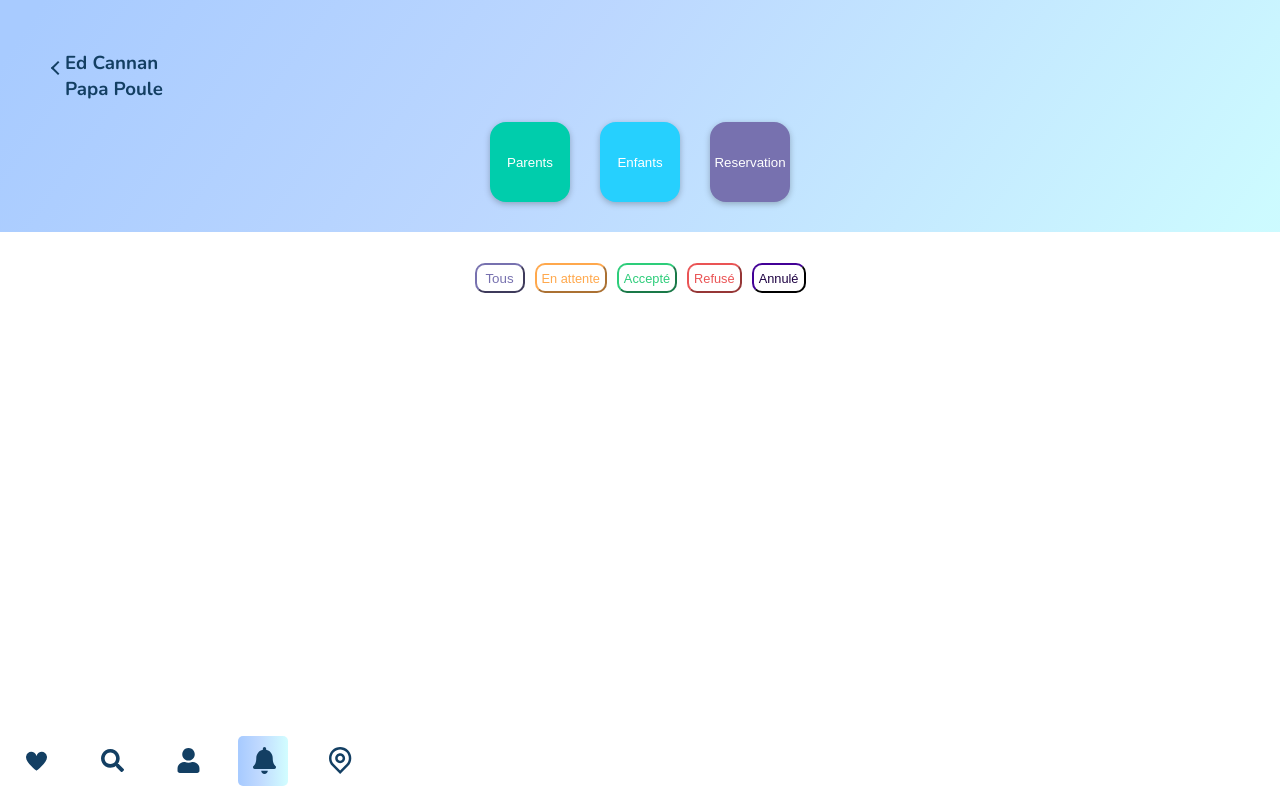
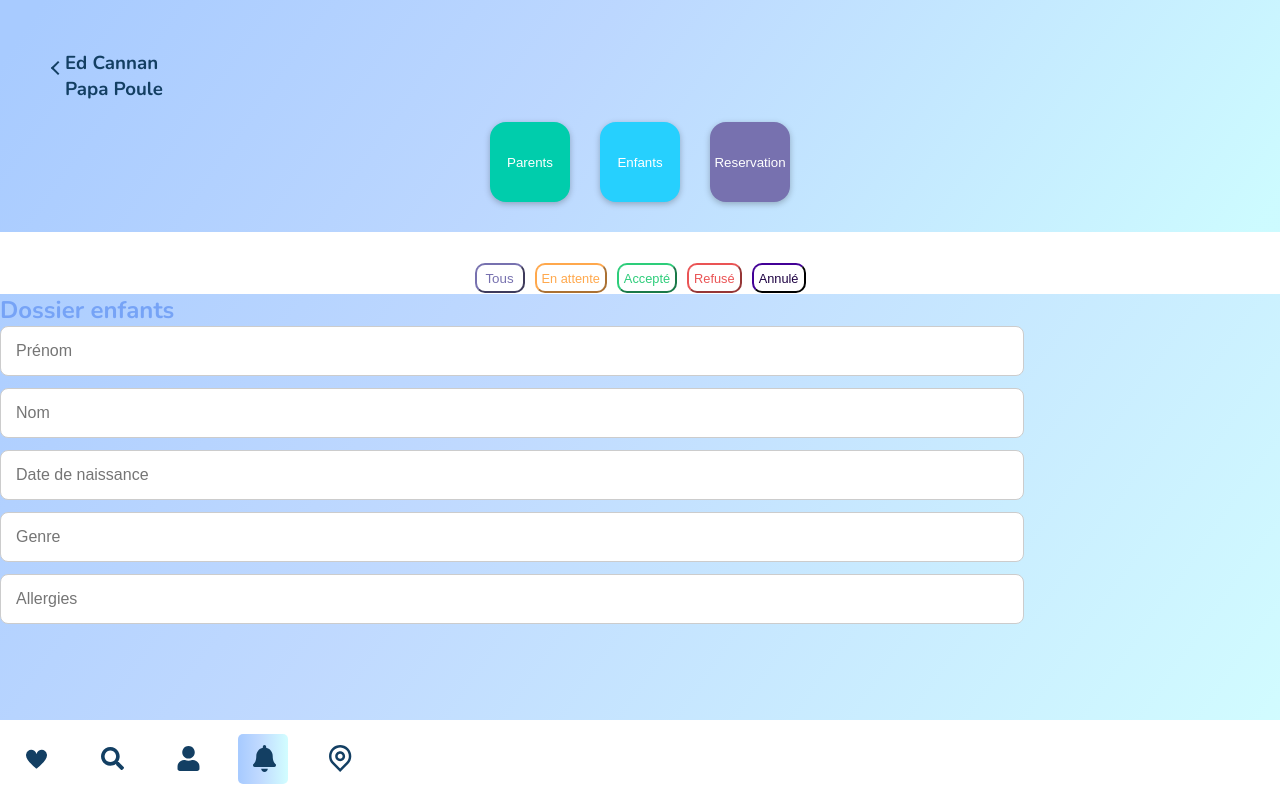
Before and after one commit to naiiipan44/Les-Petits-Nids, a React (Vite) app in the folder client/: page /parentsbookings in a window 1280 px wide. Shown: the top 800 px of the page. Built offline with nearby package versions, Linux system fonts and the light colour scheme; a web font is replaced by a local one.

Commit message:
work in progress

```diff
--- /dev/null
+++ b/client/src/components/ChildrenFolder.css
@@ -0,0 +1,13 @@
+.title-profile-children {
+  color: #76a3f6;
+}
+
+.login-form-children {
+  display: grid;
+  gap: 12px;
+  width: 80%;
+}
+.bottom-page {
+  background: white;
+  padding: 1px;
+}
--- /dev/null
+++ b/client/src/components/ChildrenFolder.tsx
@@ -0,0 +1,43 @@
+import "../components/ChildrenFolder.css";
+
+function ChildrenFolder() {
+  return (
+    <>
+      <h1 className="title-profile-children"> Dossier enfants</h1>
+      <form className="login-form-children">
+        <input
+          type="firstname"
+          name="firstname"
+          placeholder="Prénom"
+          className="input-field"
+        />
+        <input
+          type="lastname"
+          name="lastname"
+          placeholder="Nom"
+          className="input-field"
+        />
+        <input
+          type="birthdate"
+          name="birthdate"
+          placeholder="Date de naissance"
+          className="input-field"
+        />
+        <input
+          type="gender"
+          name="gender"
+          placeholder="Genre"
+          className="input-field"
+        />
+        <input
+          type="Allergies"
+          name="Allergies"
+          placeholder="Allergies"
+          className="input-field"
+        />
+      </form>
+    </>
+  );
+}
+
+export default ChildrenFolder;
--- a/client/src/pages/ParentsProfils.css
+++ b/client/src/pages/ParentsProfils.css
@@ -5,7 +5,6 @@
 
 .bottom-page {
   background: white;
-  min-height: 100vh;
   padding: 1px;
 }
 
--- a/client/src/pages/ParentsProfils.tsx
+++ b/client/src/pages/ParentsProfils.tsx
@@ -1,5 +1,6 @@
 import { Link } from "react-router-dom";
 import "./ParentsProfils.css";
+import ChildrenFolder from "../components/ChildrenFolder";
 import ParentsBookings from "../components/Parentsbookings";
 
 function ParentsProfils() {
@@ -29,6 +30,9 @@ function ParentsProfils() {
       <section className="bottom-page">
         <ParentsBookings />
       </section>
+      <section>
+        <ChildrenFolder />
+      </section>
     </main>
   );
 }
```
